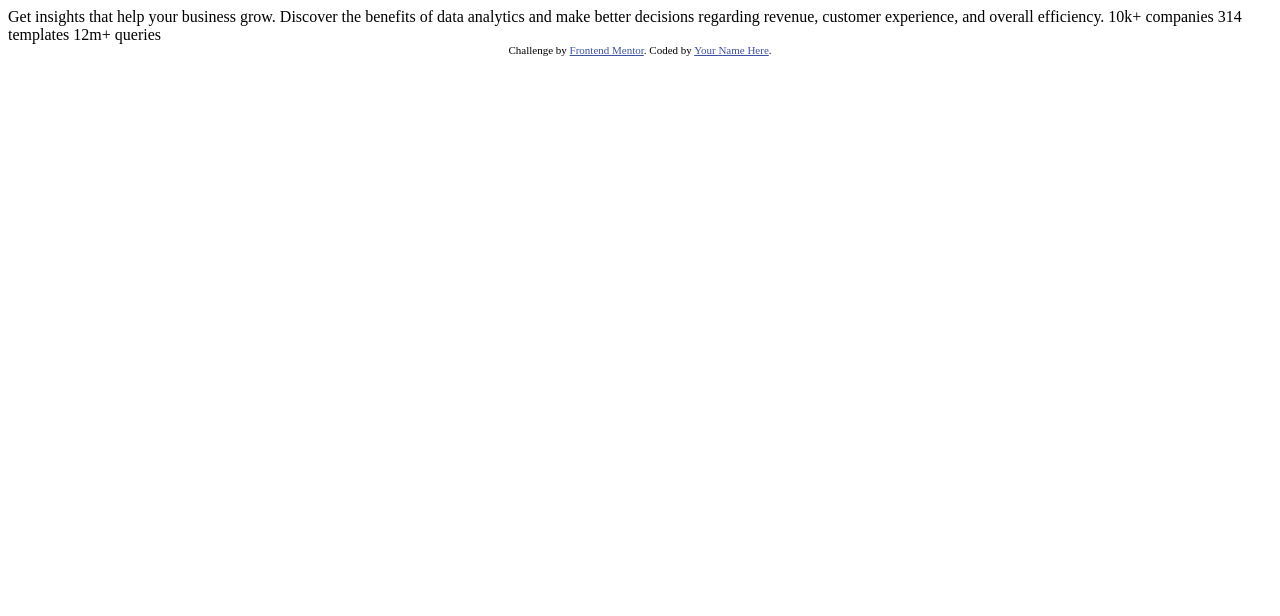
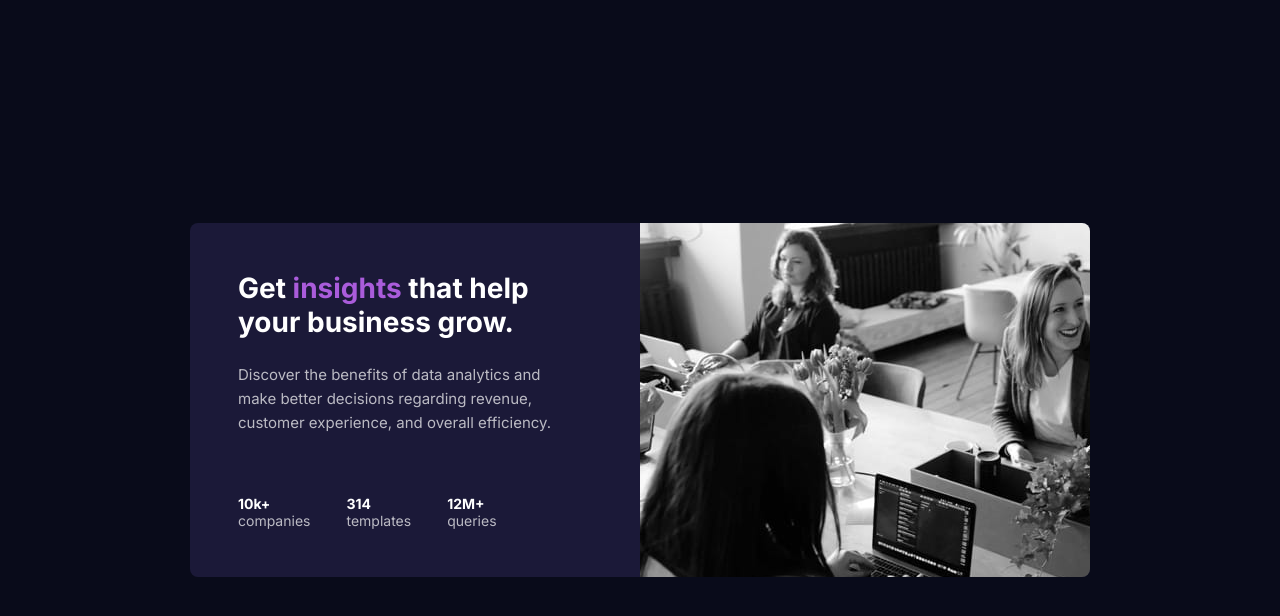
Before and after one commit to mehdi-adham/stats-preview-card-component-main, a plain HTML site: page index.html in a window 1280 px wide. Drawn offline with Linux system fonts and the light colour scheme.

Commit message:
completed

```diff
--- a/index.html
+++ b/index.html
@@ -1,33 +1,46 @@
 <!DOCTYPE html>
 <html lang="en">
+
 <head>
   <meta charset="UTF-8">
-  <meta name="viewport" content="width=device-width, initial-scale=1.0"> <!-- displays site properly based on user's device -->
+  <meta name="viewport" content="width=device-width, initial-scale=1.0">
+  <!-- displays site properly based on user's device -->
 
   <link rel="icon" type="image/png" sizes="32x32" href="./images/favicon-32x32.png">
 
   <title>Frontend Mentor | Stats preview card component</title>
 
-  <!-- Feel free to remove these styles or customise in your own stylesheet 👍 -->
-  <style>
-    .attribution { font-size: 11px; text-align: center; }
-    .attribution a { color: hsl(228, 45%, 44%); }
-  </style>
+  <link rel="stylesheet" href="style.css">
 </head>
+
 <body>
 
-  Get insights that help your business grow.
+  <main class="card">
+    <!-- Header Image -->
+    <div class="header-img"></div>
+    <!--Card Info-->
+    <div class="card-info">
+      <!--Card title-->
+      <h1 class="card-title">Get <span class="accent">insights</span> that help your business grow.</h1>
+      <p>Discover the benefits of data analytics and make better decisions regarding revenue, customer
+        experience, and overall efficiency.</p>
+      <div class="card-footer">
+        <div>
+          <div class="cnt">10k+</div>
+          <div>companies</div>
+        </div>
+        <div>
+          <div class="cnt">314</div>
+          <div>templates</div>
+        </div>
+        <div>
+          <div class="cnt">12M+</div>
+          <div>queries</div>
+        </div>
+      </div>
+    </div>
+  </main>
 
-  Discover the benefits of data analytics and make better decisions regarding revenue, customer
-  experience, and overall efficiency.
+</body>
 
-  10k+ companies
-  314 templates
-  12m+ queries
-
-  <div class="attribution">
-    Challenge by <a href="https://www.frontendmentor.io?ref=challenge" target="_blank">Frontend Mentor</a>.
-    Coded by <a href="#">Your Name Here</a>.
-  </div>
-</body>
 </html>
--- /dev/null
+++ b/style.css
@@ -0,0 +1,104 @@
+@import url('https://fonts.googleapis.com/css2?family=Inter:wght@400;700&display=swap');
+@import url('https://fonts.googleapis.com/css2?family=Lexend+Deca&display=swap');
+:root{
+    --Inter: 'Inter', sans-serif;
+    --Lexend-Deca: 'Lexend Deca', sans-serif;
+    --main-background-color: hsl(233, 47%, 7%);
+    --card-background-color: hsl(244, 38%, 16%);
+    --accent-color: hsl(277, 64%, 61%);
+    --main-heading-stats-color: hsl(0, 0%, 100%);
+    --main-paragraph-color: hsla(0, 0%, 100%, 0.7);
+    --stat-headings-color: hsla(0, 0%, 100%, 0.6);
+}
+*{
+    padding: 0;
+    margin: 0;
+    box-sizing: border-box;
+}
+body{
+    font-size: 14px;
+    background-color: var(--main-background-color);
+    color: var(--main-heading-stats-color);
+    font-family: var(--Inter);
+    display: flex;
+    justify-content: center;
+    align-items: center;
+    min-height: 100vh;
+    /*letter-spacing: 1px;*/
+}
+.card{
+    max-width: 900px;
+    background-color: var(--card-background-color);
+    border-radius: 8px;
+    display: flex;
+    direction: rtl;
+}
+.card-info{
+    padding: 48px 75px 48px 48px;
+    width: 50%;
+    direction: ltr;
+    /*display: flex;
+    flex-direction:  column;*/
+}
+.card-title{
+    margin-bottom: 24px;
+    font-weight: 700;
+}
+.accent{
+    color: var(--accent-color);
+}
+P{
+    margin-bottom: 24px;
+    color: var(--main-paragraph-color);
+    font-family: var(--Inter);
+    font-size: 15px;
+    line-height: 24px;
+    /*letter-spacing: 1px;*/
+}
+.card-footer{
+    display: flex;
+    /*justify-content: space-between;*/
+    gap: 36px;
+    color: var(--main-paragraph-color);
+    padding-top: 36px;
+    /*font-size: 12px;*/
+}
+.cnt{
+    /*font-size: 18px;*/
+    font-weight: 700;
+    color: var(--main-heading-stats-color);
+}
+.header-img{
+    border-top-right-radius: 8px;
+    border-bottom-right-radius: 8px;
+    background: url(images/image-header-desktop.jpg) no-repeat ;
+    width: 50%;
+}
+@media screen and (max-width:480px){
+    .card{
+        width:100%;
+        margin: 24px;
+        display: flex;
+        flex-direction: column;
+    }
+    .card-info{
+        width:100%;
+        text-align: center;
+        padding: 36px 52px 36px 36px;
+    }
+    .card-footer{
+        display: flex;
+        flex-direction: column;
+    }
+    .header-img{
+        width:100%;
+        border-bottom-right-radius: unset;
+        border-top-right-radius: 8px;
+        border-top-left-radius: 8px;
+        background: url(images/image-header-desktop.jpg) no-repeat ;
+        height: 228px;
+    }
+    .cnt{
+        font-size: 24px;
+    }
+}
```
